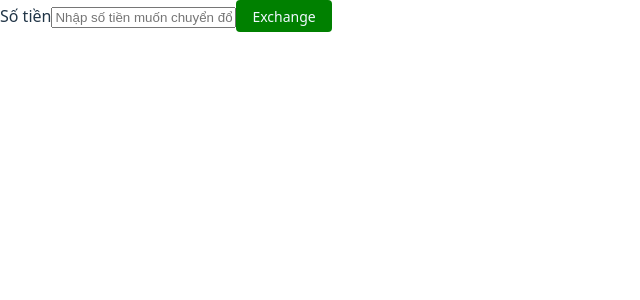
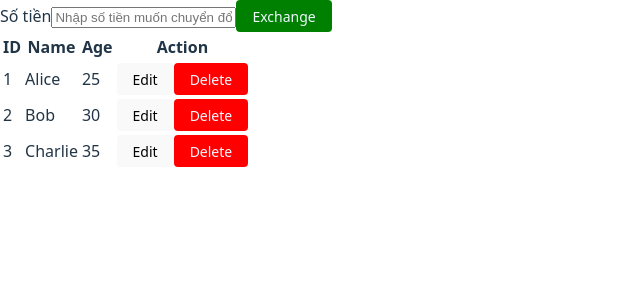
Before and after one commit to Tuanhai13112k3/MyWebApp, a React app: page / in a window 1280 px wide. Shown: the top 300 px of the page, without its empty margins (0-640 px from the left). Built offline with nearby package versions, Linux system fonts and the light colour scheme; the HTML template or start-up script is replaced by a standard one.

Commit message:
feat(table): add table component

```diff
--- a/src/App.jsx
+++ b/src/App.jsx
@@ -2,6 +2,7 @@ import { useState } from 'react';
 import './App.css';
 import MyButton from './components/button/MyButton';
 import MyInput from './components/input/MyInput';
+import MyTable from './components/table/MyTable';
 
 
 function App() {
@@ -46,6 +47,18 @@ function App() {
   const [result, setResult] = useState(null);
   const [error, setError] = useState("");
 
+  const field = ([
+    { key: 'id', label: 'ID' },
+    { key: 'name', label: 'Name' },
+    { key: 'age', label: 'Age' },
+    { key: 'action', label: 'Action' }
+  ]);
+  const data = ([
+    { id: 1, name: 'Alice', age: 25 },
+    { id: 2, name: 'Bob', age: 30 },
+    { id: 3, name: 'Charlie', age: 35 }
+  ]);
+
   const handleExchange = () => {
     if (!error && inputValue !== "") {
       setResult(Number(inputValue) / 25000);
@@ -61,6 +74,10 @@ function App() {
     } else {
       setError("");
     }
+  }
+
+  const handleRowDoubleClick = (item) => {
+    alert(`Bạn đã chọn dòng có ID: ${item.id}, Name: ${item.name}, Age: ${item.age}`);
   }
   return (
     <div className='container'>
@@ -85,6 +102,11 @@ function App() {
       {/* {error && <p style={{ color: 'red' }}>{error}</p>} */}
 
       {result && <p>Số tiền là: ${result.toFixed(2)}</p>}
+
+      <MyTable fields={field} data={data} onRowDoubleClick={handleRowDoubleClick}>
+        <MyButton type="secondary" size="sm" handleClick={() => alert('Edit action')}>Edit</MyButton>
+        <MyButton type="danger" size="sm" handleClick={() => alert('Delete action')}>Delete</MyButton>
+      </MyTable>
     </div>
   );
 
--- /dev/null
+++ b/src/components/table/MyTable.jsx
@@ -0,0 +1,30 @@
+import PropTypes from 'prop-types';
+const MyTable = ({ fields, data, children, onRowDoubleClick }) => {
+    return (
+        <>
+            <table>
+                <thead>
+                    <tr>
+                        {fields.map((field) => (
+                            <th key={field.key}>{field.label}</th>
+                        ))}
+                    </tr>
+                </thead>
+                <tbody>
+                    {data.map((item) => (
+                        <tr key={item.id} onDoubleClick={() => onRowDoubleClick(item)}>
+                            {fields.map((field) => (
+                                field.key !== 'action' ? <td key={field.key}>{item[field.key]}</td> : <td key={field.key}>{children}</td>
+                            ))}
+                        </tr>
+                    ))}
+                </tbody>
+            </table>
+        </>
+    );
+}
+MyTable.propTypes = {
+    fields: PropTypes.arrayOf(PropTypes.string).isRequired,
+    data: PropTypes.array
+}
+export default MyTable;
```
